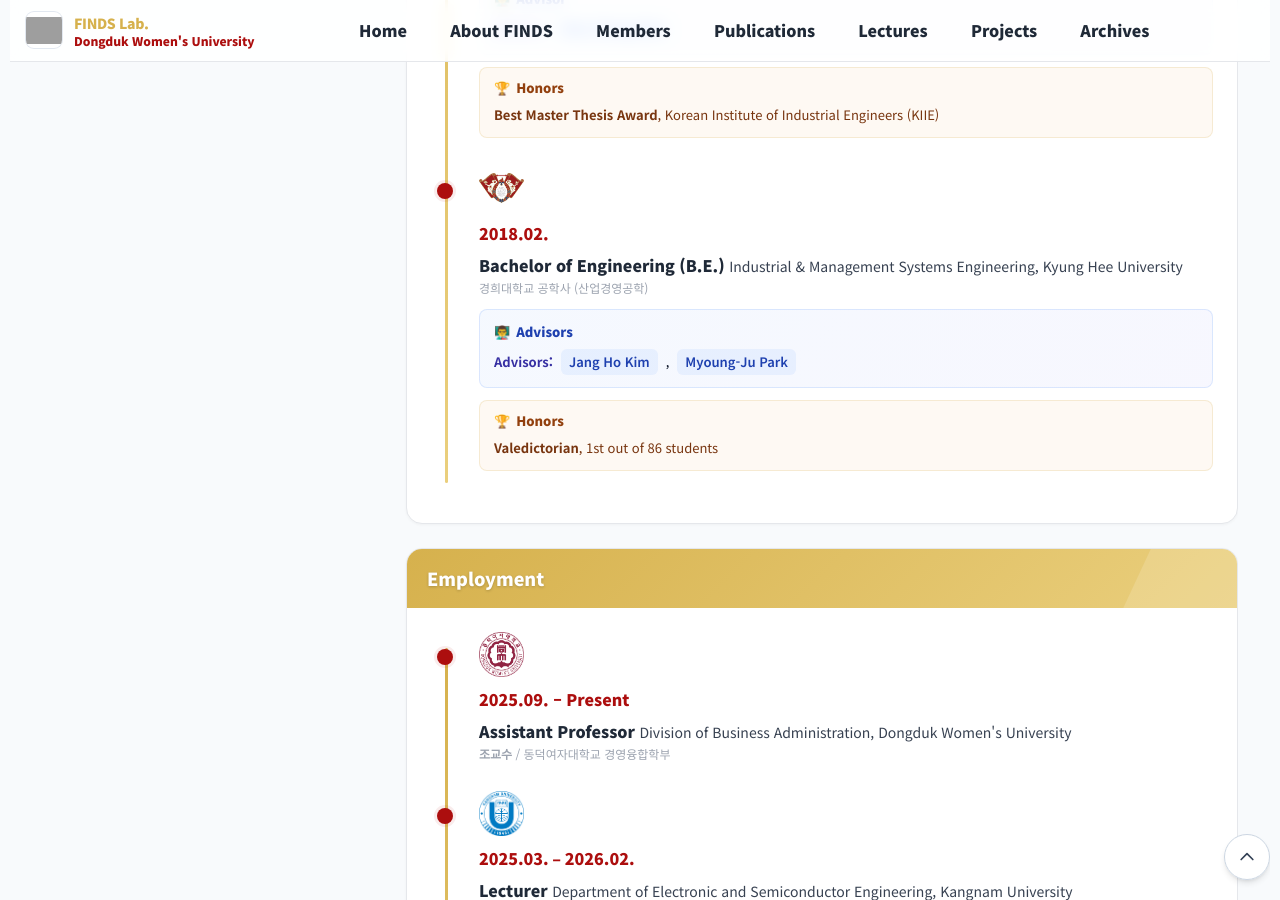
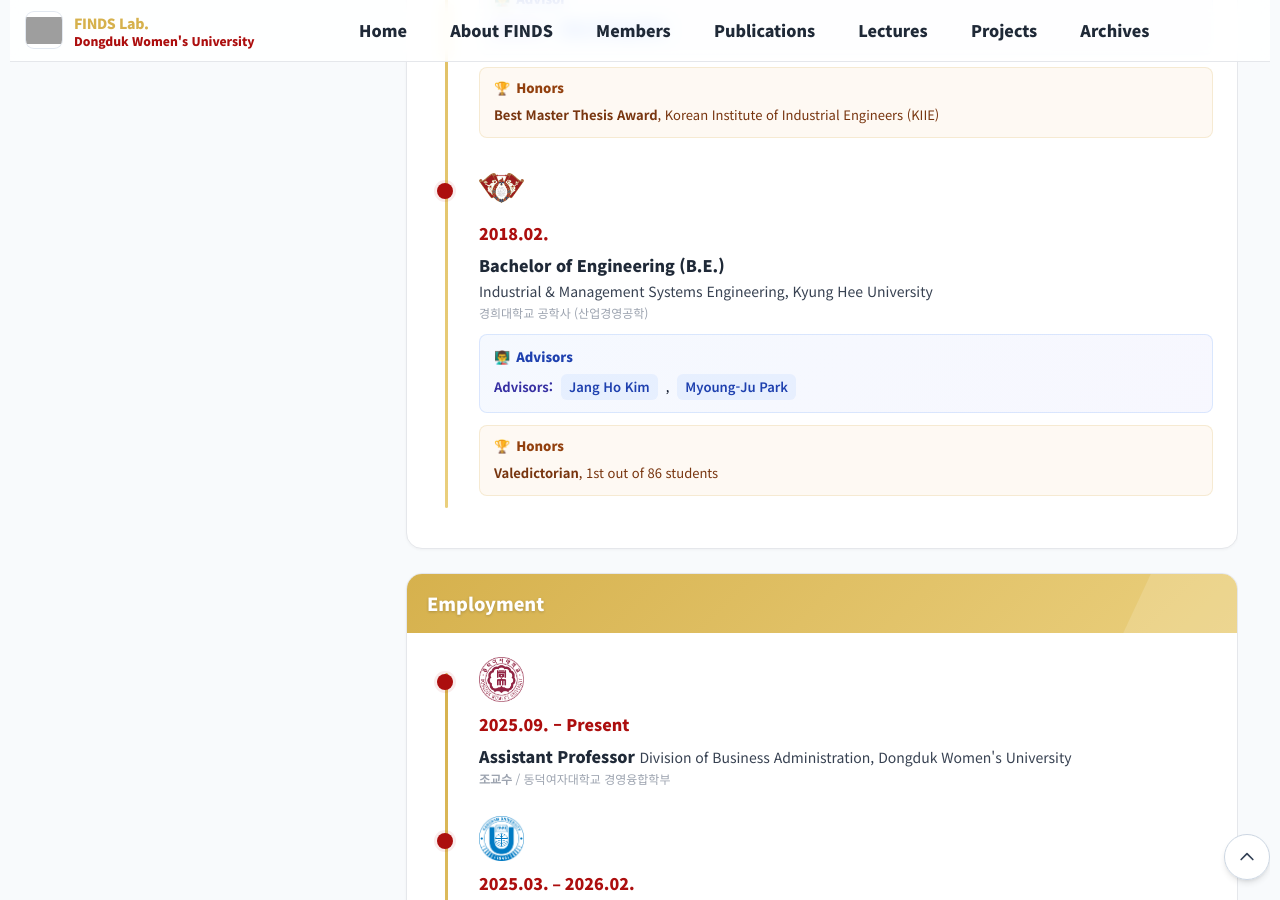
Before and after one commit to FinDS-Lab/site, a Jekyll site: the page built from members-director.html, in a window 1280 px wide and 900 px high, scrolled down 1608 px. Built offline with Jekyll 4.4.1, drawn with Linux system fonts in a browser that asks for light colours; nearby versions of some CDN libraries; grey boxes are pictures that could not be loaded.

Commit message:
Update members-director.html

```diff
--- a/members-director.html
+++ b/members-director.html
@@ -1627,8 +1627,10 @@ permalink: /members-director.html
           onerror="this.onerror=null; this.src='{{ '/assets/img/logos/default.png' | relative_url }}'"
         >
         <div class="year">2018.02.</div>
-        <div class="title">Bachelor of Engineering (B.E.)</div>
-        <div class="desc">Industrial &amp; Management Systems Engineering, Kyung Hee University</div>
+        <div class="title" style="display:block;">Bachelor of Engineering (B.E.)</div>
+        <div class="desc" style="display:block; margin-top:4px;">
+          Industrial &amp; Management Systems Engineering, Kyung Hee University
+        </div>
         <div class="desc-ko">경희대학교 공학사 (산업경영공학) </div>
 
         <div class="advisor-section">
```
